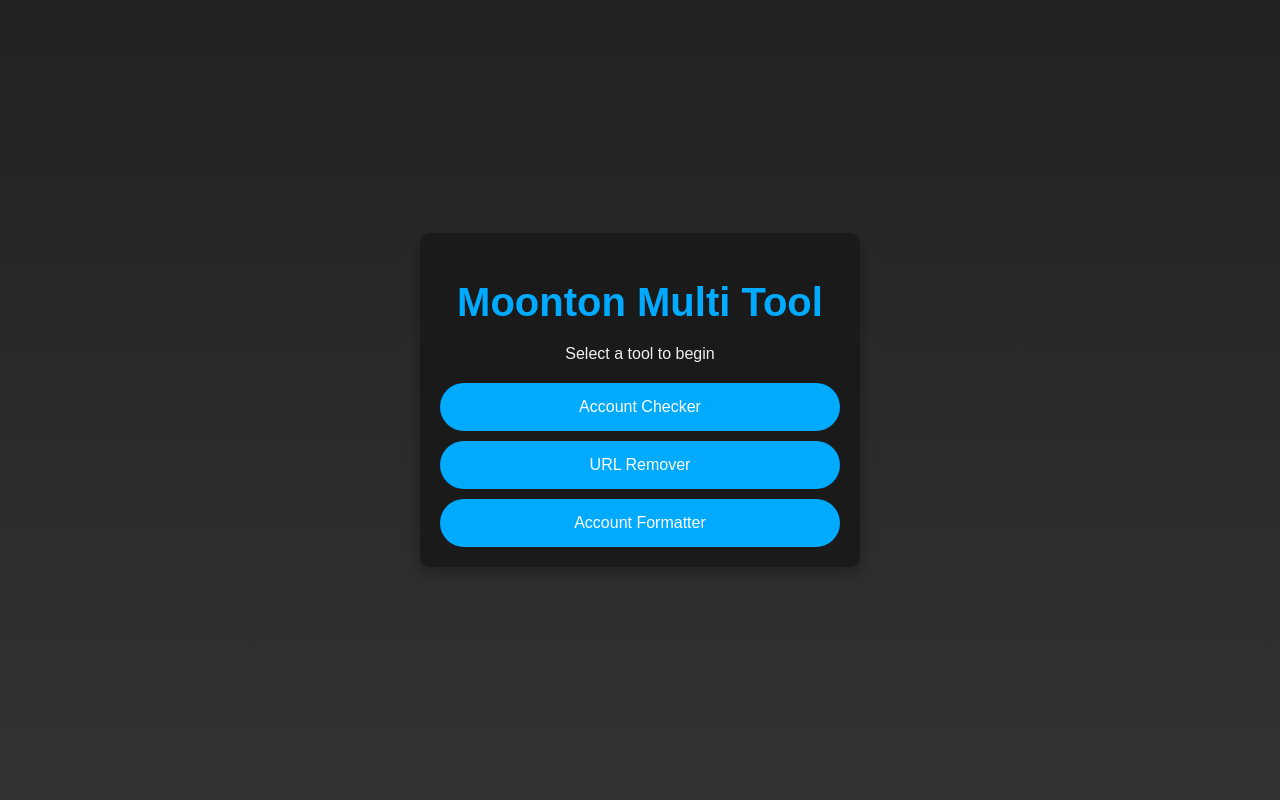
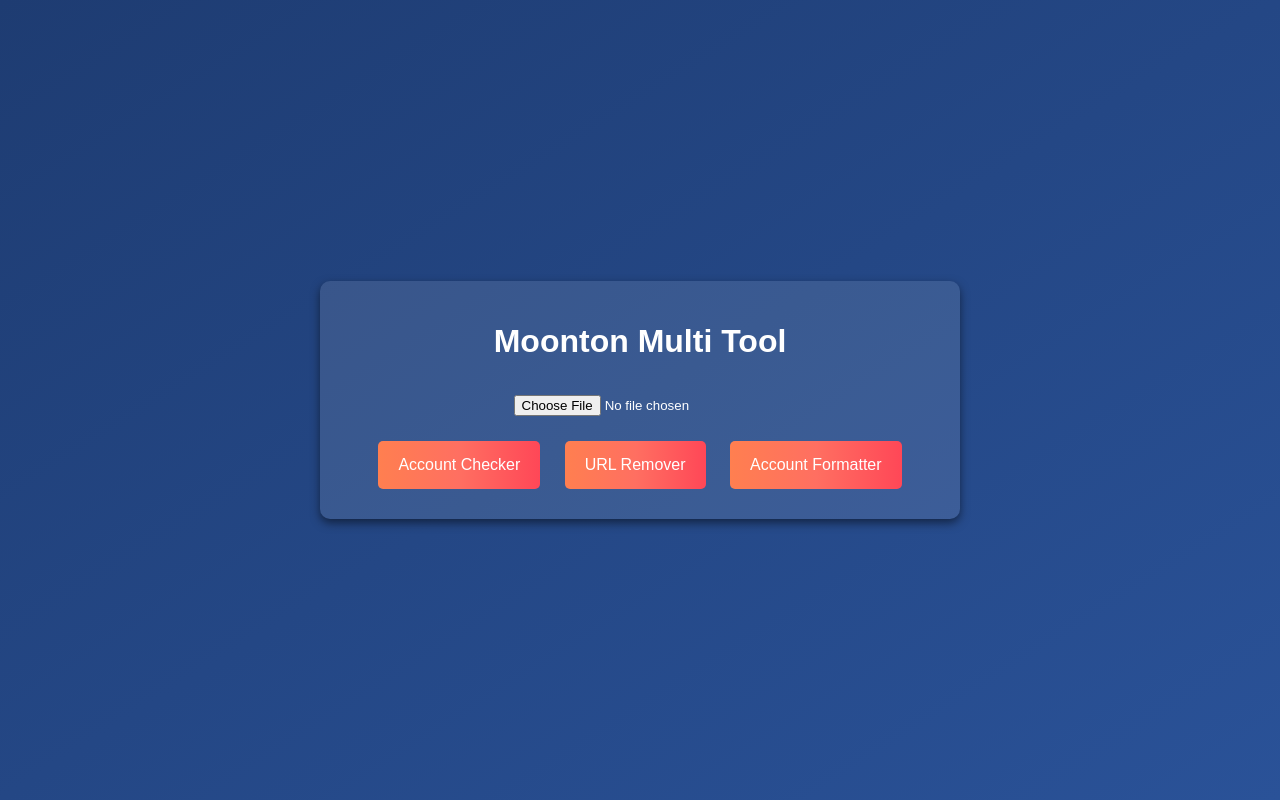
Before and after one commit to GloomiPicksXy/web-based-check, a plain HTML site: page index.html in a window 1280 px wide. Drawn offline with Linux system fonts and the light colour scheme.

Commit message:
Update index.html

```diff
--- a/index.html
+++ b/index.html
@@ -4,46 +4,74 @@
   <meta charset="UTF-8">
   <meta name="viewport" content="width=device-width, initial-scale=1.0">
   <title>Moonton Multi Tool</title>
-  <link rel="stylesheet" href="styles.css">
+  <style>
+    body {
+      font-family: Arial, sans-serif;
+      margin: 0;
+      padding: 0;
+      display: flex;
+      justify-content: center;
+      align-items: center;
+      height: 100vh;
+      background: linear-gradient(to bottom right, #1e3c72, #2a5298);
+      color: #fff;
+    }
+    .container {
+      text-align: center;
+      max-width: 600px;
+      width: 90%;
+      background: rgba(255, 255, 255, 0.1);
+      border-radius: 10px;
+      padding: 20px;
+      box-shadow: 0px 4px 10px rgba(0, 0, 0, 0.5);
+    }
+    h1 {
+      font-size: 2em;
+      margin-bottom: 20px;
+    }
+    button {
+      margin: 10px;
+      padding: 15px 20px;
+      border: none;
+      background: linear-gradient(90deg, #ff7f50, #ff6f61, #ff4757);
+      border-radius: 5px;
+      color: #fff;
+      font-size: 1em;
+      cursor: pointer;
+      transition: all 0.3s ease;
+    }
+    button:hover {
+      background: linear-gradient(90deg, #ff4757, #ff6f61, #ff7f50);
+      transform: scale(1.05);
+    }
+    input[type="file"] {
+      margin: 15px 0;
+    }
+    .output-container {
+      margin-top: 20px;
+      padding: 20px;
+      background: rgba(0, 0, 0, 0.3);
+      border-radius: 5px;
+    }
+    .rainbow-border {
+      border: 3px solid;
+      border-image: linear-gradient(90deg, red, orange, yellow, green, blue, indigo, violet) 1;
+    }
+  </style>
 </head>
 <body>
-  <div id="app">
-    <!-- Main Menu -->
-    <div id="menu" class="menu">
-      <h1>Moonton Multi Tool</h1>
-      <p>Select a tool to begin</p>
-      <div class="menu-buttons">
-        <button class="menu-btn" onclick="showTool('checker')">Account Checker</button>
-        <button class="menu-btn" onclick="showTool('urlRemover')">URL Remover</button>
-        <button class="menu-btn" onclick="showTool('formatter')">Account Formatter</button>
-      </div>
-    </div>
+  <div class="container">
+    <h1>Moonton Multi Tool</h1>
+    <input type="file" id="fileInput" />
+    <br>
+    <button id="accCheckerBtn">Account Checker</button>
+    <button id="urlRemoverBtn">URL Remover</button>
+    <button id="accFormatterBtn">Account Formatter</button>
 
-    <!-- Account Checker Section -->
-    <div id="checker" class="tool-section hidden">
-      <h2>Account Checker</h2>
-      <input type="file" id="checkerFile" accept=".txt">
-      <button class="action-btn" onclick="processAccounts()">Start Checking</button>
-      <div id="checkerResult" class="result-container"></div>
-      <button class="back-button" onclick="goBack()">Go Back</button>
-    </div>
-
-    <!-- URL Remover Section -->
-    <div id="urlRemover" class="tool-section hidden">
-      <h2>URL Remover</h2>
-      <input type="file" id="urlFile" accept=".txt">
-      <button class="action-btn" onclick="removeUrls()">Start Removing</button>
-      <div id="urlResult" class="result-container"></div>
-      <button class="back-button" onclick="goBack()">Go Back</button>
-    </div>
-
-    <!-- Account Formatter Section -->
-    <div id="formatter" class="tool-section hidden">
-      <h2>Account Formatter</h2>
-      <input type="file" id="formatterFile" accept=".txt">
-      <button class="action-btn" onclick="formatAccounts()">Start Formatting</button>
-      <div id="formatterResult" class="result-container"></div>
-      <button class="back-button" onclick="goBack()">Go Back</button>
+    <div id="output" class="output-container rainbow-border" style="display: none;">
+      <h2>Results</h2>
+      <pre id="outputContent"></pre>
+      <button id="backBtn" style="display: none;">Go Back</button>
     </div>
   </div>
 
```
